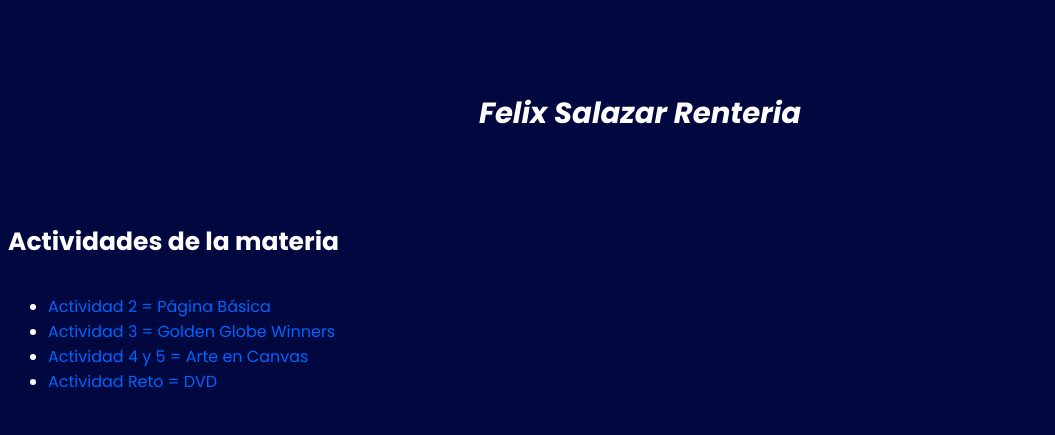
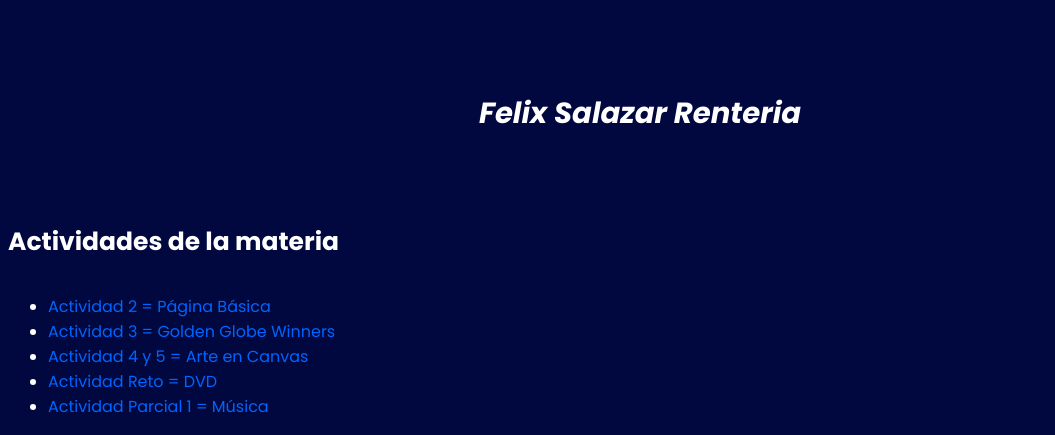
Before and after one commit to fridasalazar-cyber/Felix-Menu, a plain HTML site: page index.html in a window 1280 px wide. Shown: the part 910-1345 px from the top of the page, without its empty margins (0-1055 px from the left). Before the commit the page ends 1320 px from the top, so only its background shows below. Drawn offline with Linux system fonts and the light colour scheme; a web font is replaced by a local one.

Commit message:
Update index.html

```diff
--- a/index.html
+++ b/index.html
@@ -78,6 +78,7 @@ a:active {
 	<li><a href="Actividades/Act2/pagina2-1.html">Actividad 3 = Golden Globe Winners</a></li>
 	<li><a href = "Actividades/Act 3 y 4/Act 3 y 4.html">Actividad 4 y 5 = Arte en Canvas</a></li>
 	<li><a href = "Actividades/Act reto/reto_canvas.html">Actividad Reto = DVD</a></li>
+	<li><a href = "Actividades/Teclas musica/musica.html">Actividad Parcial 1 = Música</a></li>
 	</ul>
 </body>
 </html>
```
